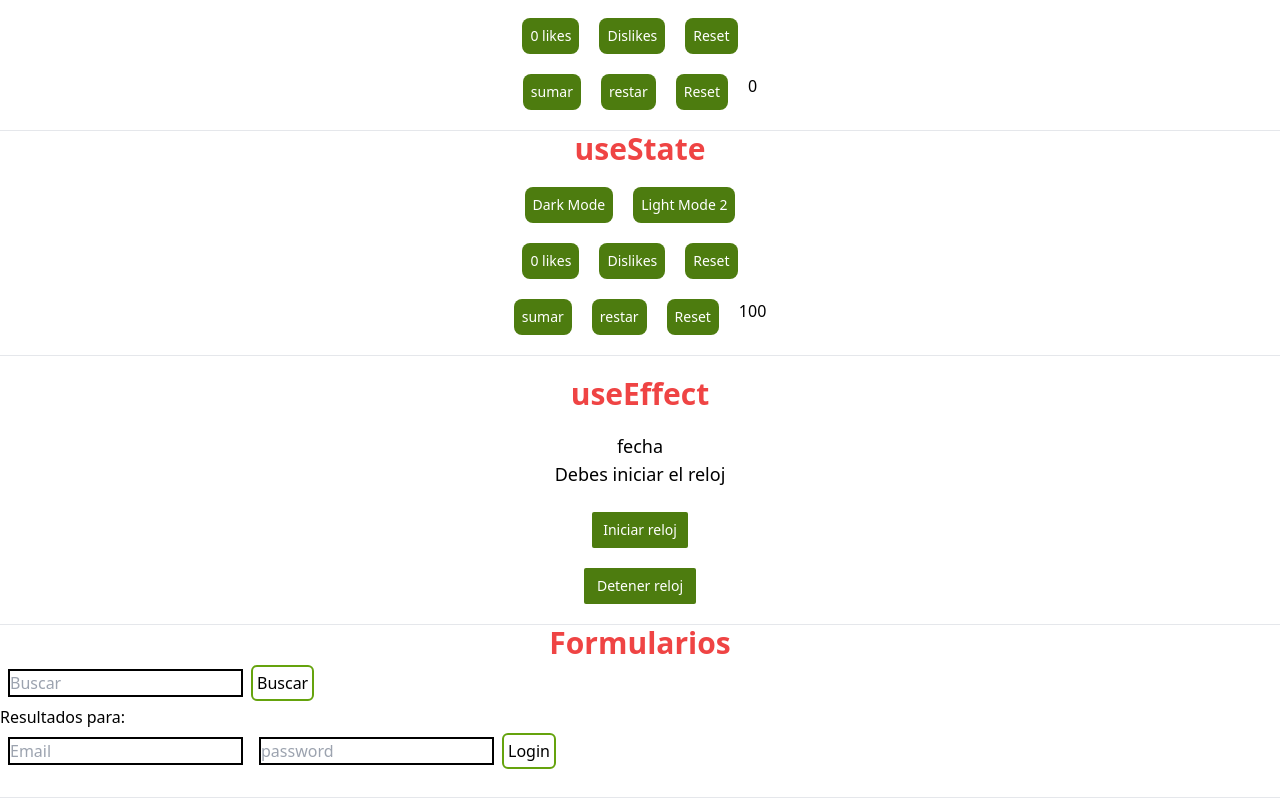
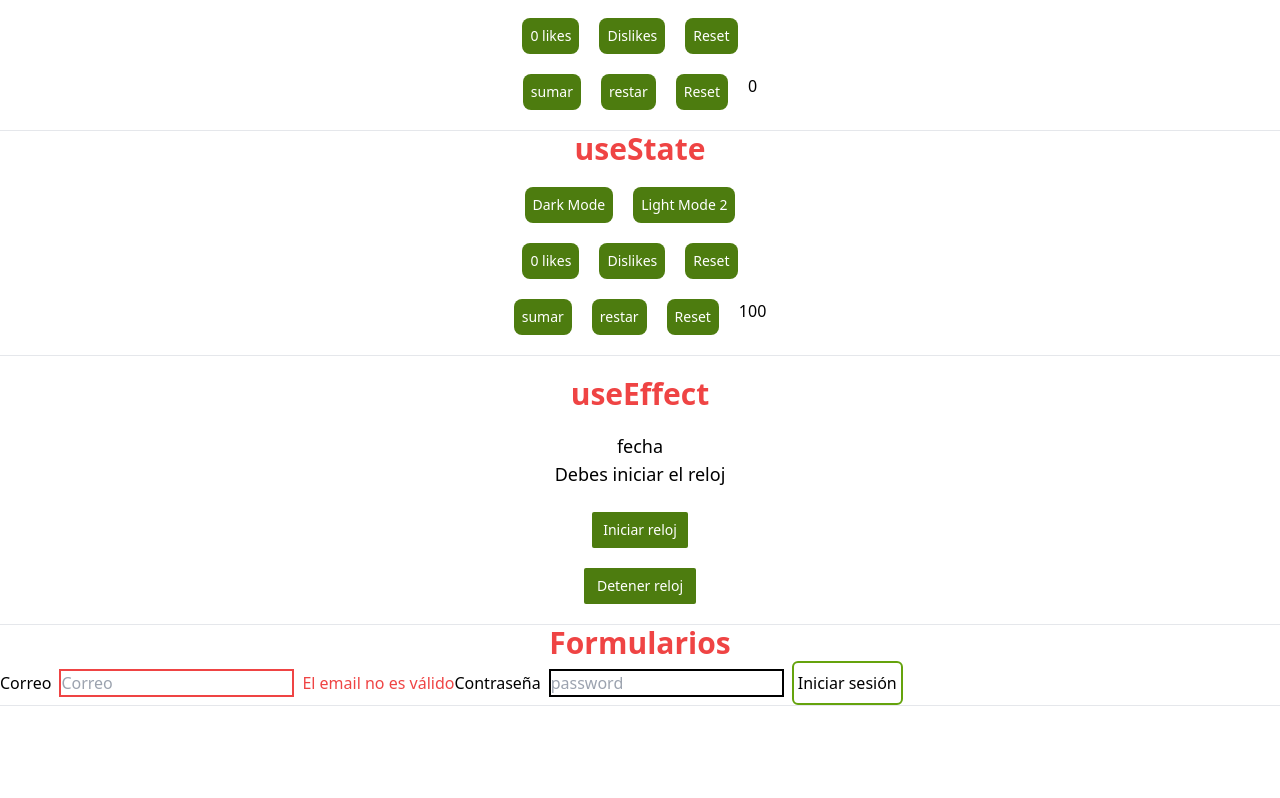
Before and after one commit to lkguevara/curso-react, a React (Vite) app: page / in a window 1280 px wide. Shown: the part 402-1200 px from the top of the page. After the commit the page ends 1108 px from the top, so only its background shows below. Built offline with nearby package versions, Linux system fonts and the light colour scheme.

Commit message:
formularios

```diff
--- a/src/04-Formularios/Formulario.jsx
+++ b/src/04-Formularios/Formulario.jsx
@@ -1,17 +1,66 @@
 import React from 'react'
-import { useState } from 'react'
+import { useState, useEffect } from 'react'
 
 const Formulario = () => {
-// useState
-  const [nombre, setNombre] = useState('')
-  const [email, setEmail] = useState('')
-  const [password, setPassword] = useState('')
+
+const [form, setForm] = useState({
+    email: '',
+    password: ''
+})
+
+const [error, setError] = useState({
+    email: "",
+    password: ""
+})
+
+// cada vez que el estado form cambie, se ejecuta la función validateForm
+useEffect(() => {
+    validateForm()
+}, [form]);
+
+
+const handleFormChange = (e) => {
+    // propiedad del objeto que se va a modificar
+    const property = e.target.name
+    // valor de la propiedad
+    const value = e.target.value
+
+    // actualizar el estado
+    setForm({
+        ...form,
+        [property]: value
+    })
+}
+
+const handleFormSubmit = (e) => {
+    e.preventDefault()
+
+    // resetear el formulario
+    setForm({
+        email: '',
+        password: ''
+    })
 
 
 
-  const handleSubmit = (e) => {
-    e.preventDefault()
-  }
+
+
+}
+
+const validateForm = () => {
+    // validar que el campo email sea un email /texto@texto.com/
+    if (/^\w+([\.-]?\w+)*@\w+([\.-]?\w+)*(\.\w{2,3})+$/.test(form.email)) {
+        setError({
+            ...error,
+            email: ""
+        })
+    }else{
+        setError({
+            ...error,
+            email: "El email no es válido"
+        })
+    }
+}
 
 
 
@@ -20,48 +69,43 @@ const Formulario = () => {
         <h1 className="text-red-500 font-bold text-3xl text-center">Formularios</h1>
 
         <form
-            onSubmit={handleSubmit}>
+            className='flex'
+            onSubmit={handleFormSubmit}
+        >
 
-            <input className='border-2 border-black m-2'
-                type="text"
-                name= 'buscar'
-                autoComplete='off'
-                placeholder='Buscar'
-                value={nombre}
-                onChange={e => setNombre(e.target.value)}
-            />
+            <div>
+                <label htmlFor="email">Correo</label>
+                <input
+                    className={`border-2 border-black m-2  ${error.email ? "border-red-500" : ""}`}
+                    type="text"
+                    name="email"
+                    placeholder="Correo"
+                    value={form.email}
+                    onChange={handleFormChange}
+                />
+                <span className="text-red-500">{error.email ? error.email : ""}</span>
+            </div>
 
-            <button className='border-solid rounded-md p-1 border-2 border-lime-600' type="submit">Buscar</button>
-            <p>Resultados para: <strong>{nombre}</strong></p>
-        </form>
+            <div>
+                <label htmlFor="password">Contraseña</label>
+                <input
+                    className='border-2 border-black m-2'
+                    type="text"
+                    name="password"
+                    placeholder="password"
+                    value={form.password}
+                    onChange={handleFormChange}
+                />
+            </div>
 
-{/* Ejemplo 2 */}
-        <form
-            onSubmit={handleSubmit}
-        >
-            <input className='border-2 border-black m-2'
-                type="text"
-                name= 'email'
-                autoComplete='off'
-                placeholder='Email'
-                // value={email}
-                onchange={(e)=> setEmail(e.target.value)}
-
-            />
-            <input className='border-2 border-black m-2'
-                type="password"
-                name= 'password'
-                autoComplete='off'
-                placeholder='password'
-                // value={password}
-                onchange={e => setPassword(e.target.value)}
-            />
-
-            <button className='border-solid rounded-md p-1 border-2 border-lime-600' type="submit">Login</button>
+            <button
+                className='border-solid rounded-md p-1 border-2 border-lime-600'
+                type="submit"
+            >
+                Iniciar sesión
+            </button>
 
         </form>
-        <br/>
-{/* Ejemplo 3 */}
 
     </>
 
```
